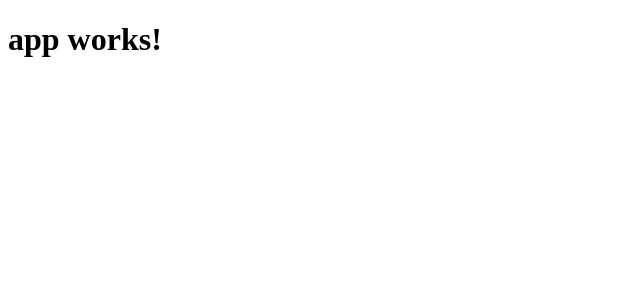
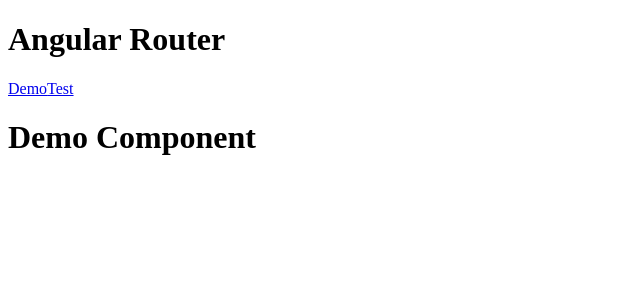
Before and after one commit to ankurgarg36/testAngular2, an Angular app: page /demo in a window 1280 px wide. Shown: the top 300 px of the page, without its empty margins (0-640 px from the left). Built offline with nearby package versions, Linux system fonts and the light colour scheme.

Commit message:
Adding 2 components

```diff
--- a/package.json
+++ b/package.json
@@ -29,15 +29,16 @@
     "@angular/compiler-cli": "^4.0.0",
     "@types/jasmine": "2.5.38",
     "@types/node": "~6.0.60",
+    "angular-cli-github-pages": "^0.2.0",
     "codelyzer": "~2.0.0",
     "jasmine-core": "~2.5.2",
     "jasmine-spec-reporter": "~3.2.0",
     "karma": "~1.4.1",
     "karma-chrome-launcher": "~2.1.1",
     "karma-cli": "~1.0.1",
+    "karma-coverage-istanbul-reporter": "^0.2.0",
     "karma-jasmine": "~1.1.0",
     "karma-jasmine-html-reporter": "^0.2.2",
-    "karma-coverage-istanbul-reporter": "^0.2.0",
     "protractor": "~5.1.0",
     "ts-node": "~2.0.0",
     "tslint": "~4.5.0",
--- a/src/app/app.component.html
+++ b/src/app/app.component.html
@@ -1,3 +1,6 @@
-<h1>
-  {{title}}
-</h1>
+<h1>Angular Router</h1>
+<nav>
+  <a routerLink="/demo" routerLinkActive="active">Demo</a>
+  <a routerLink="/test" routerLinkActive="active">Test</a>
+</nav>
+<router-outlet></router-outlet>
--- a/src/app/app.module.ts
+++ b/src/app/app.module.ts
@@ -4,15 +4,26 @@ import { FormsModule } from '@angular/forms';
 import { HttpModule } from '@angular/http';
 
 import { AppComponent } from './app.component';
+import {RouterModule, Routes} from '@angular/router';
+import {DemoComponent} from './demo.component';
+import {TestComponent} from './test.component';
+
+const appRoutes: Routes = [
+  { path: 'test', component: TestComponent },
+  { path: 'demo', component: DemoComponent },
+];
 
 @NgModule({
   declarations: [
-    AppComponent
+    AppComponent,
+      DemoComponent,
+      TestComponent
   ],
   imports: [
     BrowserModule,
     FormsModule,
-    HttpModule
+    HttpModule,
+    RouterModule.forRoot(appRoutes)
   ],
   providers: [],
   bootstrap: [AppComponent]
--- /dev/null
+++ b/src/app/demo.component.html
@@ -0,0 +1,3 @@
+<h1>
+  {{title}}
+</h1>
--- /dev/null
+++ b/src/app/demo.component.ts
@@ -0,0 +1,13 @@
+/**
+ * Created by ankur on 1/6/17.
+ */
+import {Component} from '@angular/core';
+
+@Component({
+    selector: 'app-demo',
+    templateUrl: './demo.component.html'
+})
+
+export class DemoComponent {
+    title = 'Demo Component';
+}
--- /dev/null
+++ b/src/app/test.component.ts
@@ -0,0 +1,13 @@
+/**
+ * Created by ankur on 1/6/17.
+ */
+import {Component} from '@angular/core';
+
+@Component({
+    selector: 'app-test',
+    template: '<h1>{{title}}</h1>'
+})
+
+export class TestComponent {
+    title = 'Test Component';
+}
```
